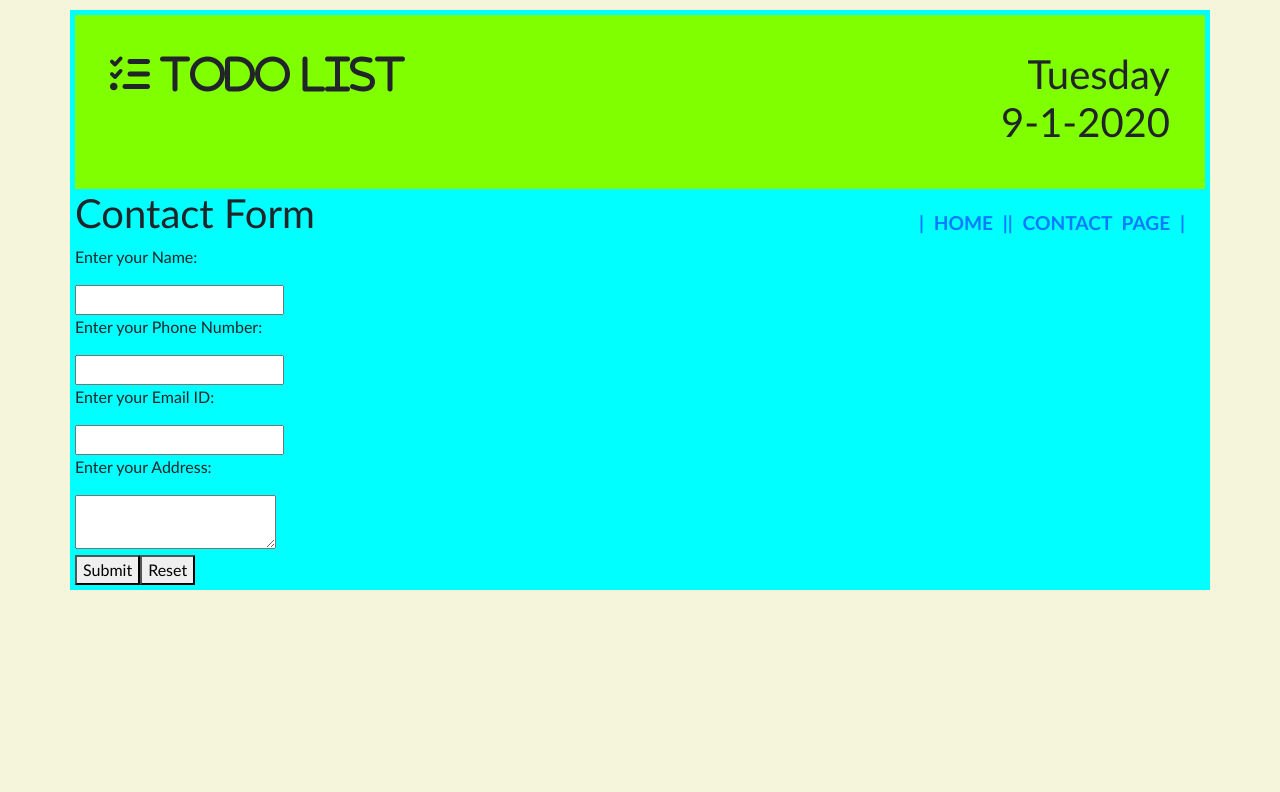
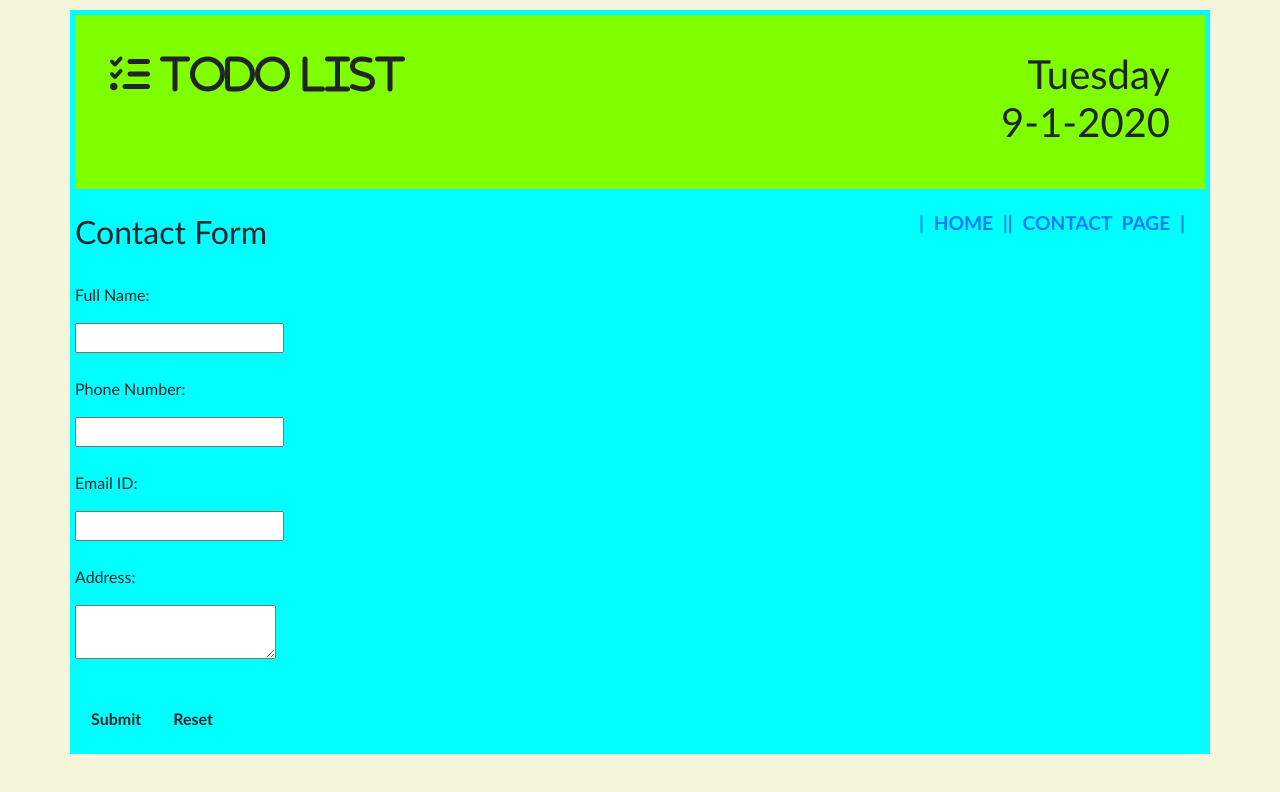
Before and after one commit to Rekha1912/ToDo-list, a React (Create React App) app: page /contact in a window 1280 px wide. Shown: the top 792 px of the page. Built offline with nearby package versions, Linux system fonts and the light colour scheme; a web font is replaced by a local one.

Commit message:
styled form

```diff
--- a/src/components/ContactForm.jsx
+++ b/src/components/ContactForm.jsx
@@ -42,19 +42,20 @@ class ContactForm extends React.Component {
 
   render() {
     return (
-      <form onSubmit={this.handleSubmit}>
-        <h1>Contact Form</h1>
-        <p>Enter your Name:</p>
-        <input type="text" name="username" onChange={this.handleNameChange} />
-        <p>Enter your Phone Number:</p>
-        <input type="number" name="tele" onChange={this.handleNumberChange} />
-        <p> Enter your Email ID: </p>
-        <input type="email" name="email" onChange={this.handleEmailChange} />
-        <p> Enter your Address: </p>
+      <form onSubmit={this.handleSubmit} className="formbox">
+        <br />
+        <h2>Contact Form</h2> <br />
+        <p>Full Name:</p>
+        <input type="text" name="username" onChange={this.handleNameChange} /> <br /><br />
+        <p>Phone Number:</p>
+        <input type="number" name="tele" onChange={this.handleNumberChange} /> <br /><br />
+        <p>Email ID: </p>
+        <input type="email" name="email" onChange={this.handleEmailChange} /> <br /><br />
+        <p>Address: </p>
         <textarea name="address" onChange={this.handleAddressChange} />
-        <br />
-        <button type="submit"> Submit </button>
-        <button type="reset"> Reset </button>
+        <br /> <br />
+        <button type="submit" className="btn"> Submit </button>
+        <button type="reset" className="btn"> Reset </button>
       </form>
     );
   }
```
